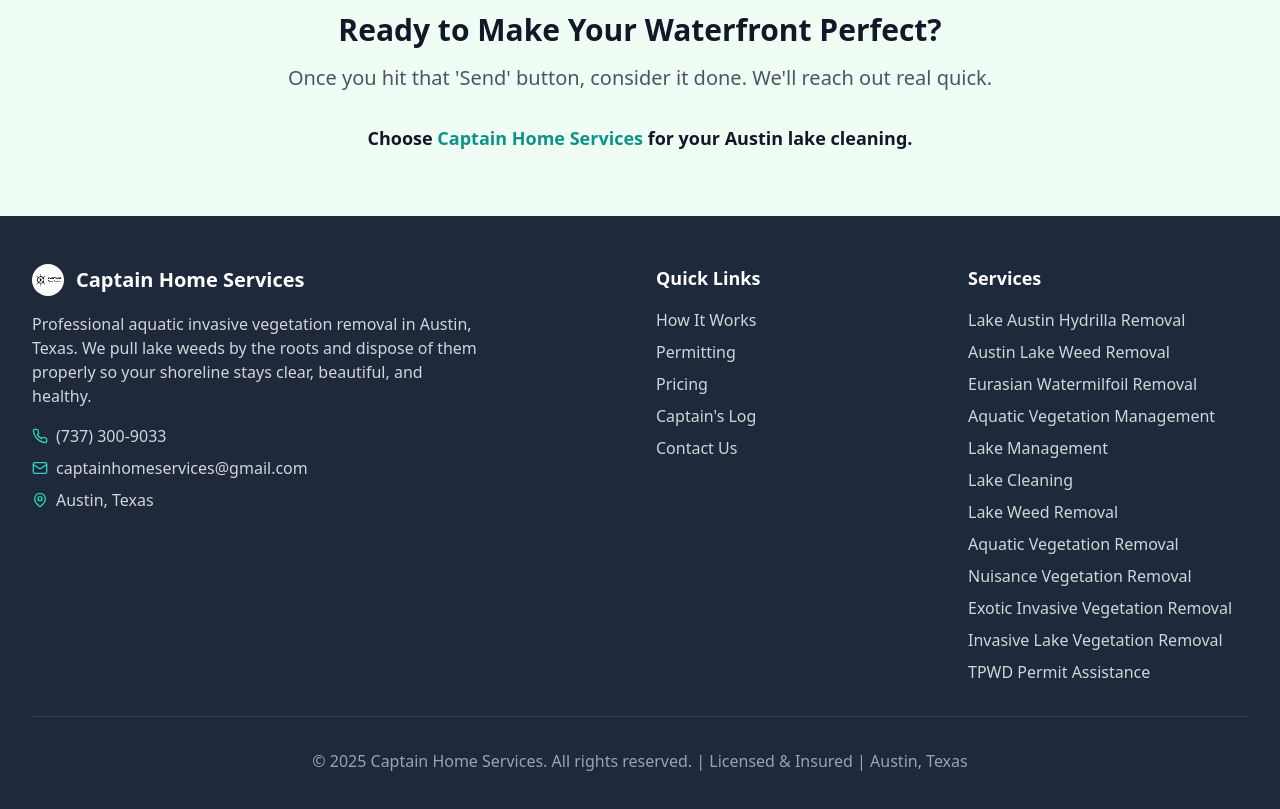
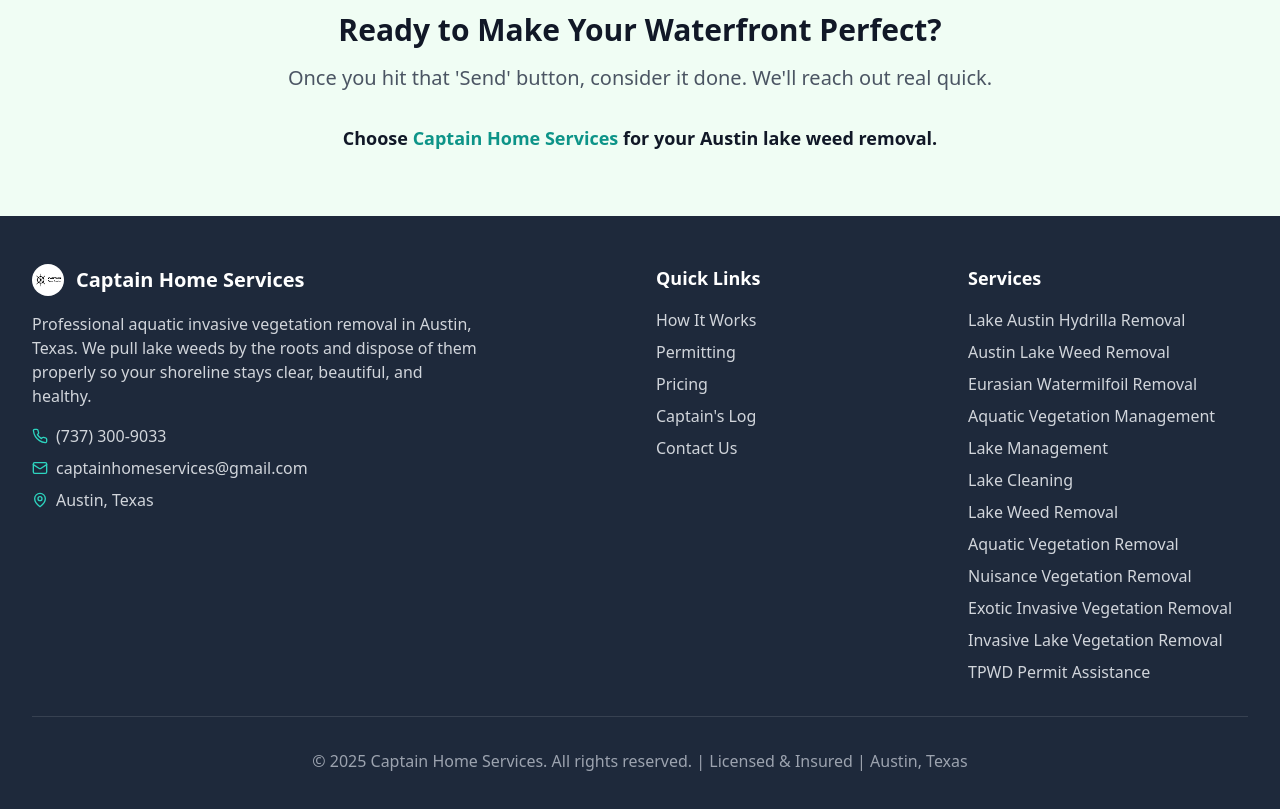
Before and after one commit to captainhomeservices/firstdraftrepository, a React (Vite) app: page /contact in a window 1280 px wide. Shown: the part 2280-3089 px from the top of the page. Built offline with nearby package versions, Linux system fonts and the light colour scheme.

Commit message:
Updated ContactPage.tsx

```diff
--- a/src/pages/ContactPage.tsx
+++ b/src/pages/ContactPage.tsx
@@ -223,7 +223,7 @@ const ContactPage = () => {
             Once you hit that 'Send' button, consider it done. We'll reach out real quick.
           </p>
           <p className="text-lg font-semibold text-gray-900">
-            Choose <span className="text-teal-600">Captain Home Services</span> for your <strong>Austin lake cleaning</strong>.
+            Choose <span className="text-teal-600">Captain Home Services</span> for your <strong>Austin lake weed removal</strong>.
           </p>
         </div>
       </section>
```
